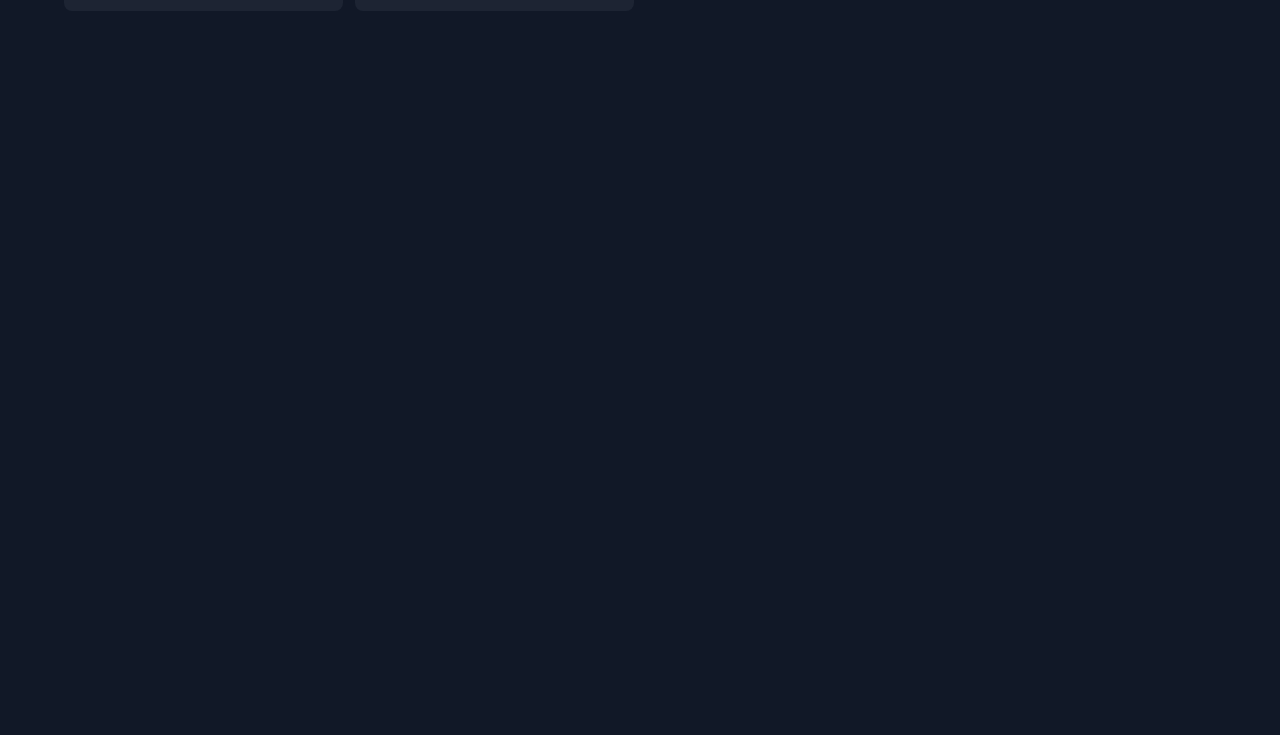
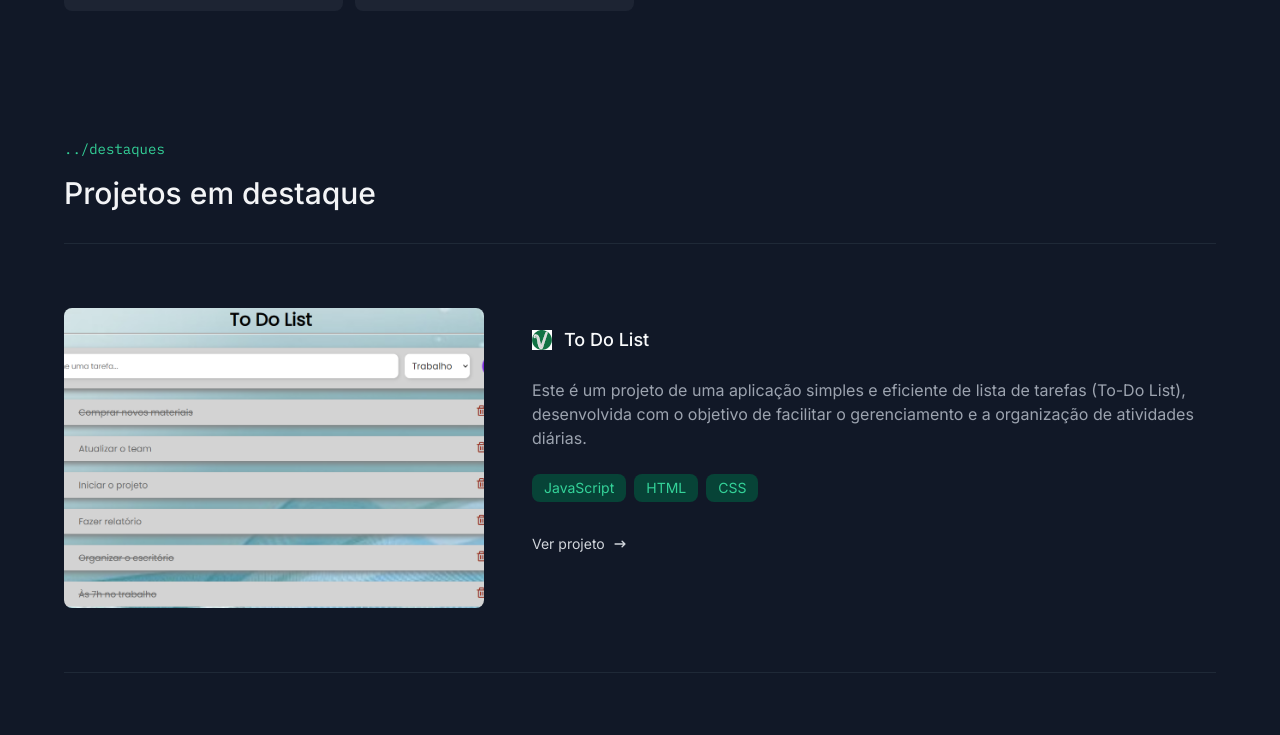
Before and after one commit to ValmirSGama/my-portfolio, a Next.js app: page / in a window 1280 px wide. Shown: the part 1160-1895 px from the top of the page. Before the commit the page ends 1235 px from the top, so only its background shows below. Built offline with nearby package versions, Linux system fonts and the light colour scheme.

Commit message:
Sessão de Projetos em destaque finalizado

```diff
--- /dev/null
+++ b/app/components/divider/horizontal.tsx
@@ -0,0 +1,11 @@
+import { cn } from '@/app/lib/utils'
+
+type HorizontalDividerProps = {
+  className?: string
+}
+
+export const HorizontalDivider = ({ className }: HorizontalDividerProps) => {
+  return (
+    <div className={cn('w-full my-8 border-b border-b-gray-800', className)} />
+  )
+}
--- /dev/null
+++ b/app/components/link/index.tsx
@@ -0,0 +1,19 @@
+import { cn } from '@/app/lib/utils'
+import NextLink from 'next/link'
+import { ComponentProps } from 'react'
+
+type LinkProps = ComponentProps<typeof NextLink>
+
+export const Link = ({ className, children, ...props }: LinkProps) => {
+  return (
+    <NextLink
+      className={cn(
+        'flex items-center gap-2 text-gray-300 text-sm hover:text-emerald-500 transition-colors',
+        className,
+      )}
+      {...props}
+    >
+      {children}
+    </NextLink>
+  )
+}
--- /dev/null
+++ b/app/components/pages/home/highlighted-projects/index.tsx
@@ -0,0 +1,52 @@
+import { HorizontalDivider } from '@/app/components/divider/horizontal'
+import { SectionTitle } from '@/app/components/section-title'
+import { ProjectCard } from './project-card'
+import { HiArrowNarrowRight } from 'react-icons/hi'
+import { Link } from '@/app/components/link'
+
+export const HighlightedProjects = () => {
+  const projects = [
+    {
+      alt: "Imagem Tambmail To Do List",
+      src: "/images/Tambmail To Do List.png",
+      title: "To Do List",
+      description:
+      "Este é um projeto de uma aplicação simples e eficiente de lista de tarefas (To-Do List), desenvolvida com o objetivo de facilitar o gerenciamento e a organização de atividades diárias.",
+      technologies: "JavaScript, HTML, CSS",
+      slug: "to-do-list"
+    },
+    {
+      alt: "Imagem Tambmail Relogio Analogico",
+      src: "/images/Thumbnail Relogio Analogico.png",
+      title: "Relógio Analógico",
+      description:
+        "Este projeto é um relógio analógico simples, desenvolvido em JavaScript, HTML e CSS. Conta também com um botão para alternar entre os modos claro e escuro.",
+      technologies: "JavaScript, HTML, CSS",
+      slug: "relogio-analogico"
+    }
+    // Adicione outros projetos conforme necessário
+  ]
+
+  return (
+    <section className="container py-16">
+      <SectionTitle subtitle="destaques" title="Projetos em destaque" />
+      <HorizontalDivider className="mb-16" />
+
+      <div>
+        {projects.map((project) => (
+          <div key={project.slug}>
+            <ProjectCard project={project} />
+            <HorizontalDivider className="my-16" />
+          </div>
+        ))}
+        <p className="flex items-center gap-1.5">
+          <span className="text-gray-400">Se interessou?</span>
+          <Link href="/projects" className="inline-flex">
+            Ver todos
+            <HiArrowNarrowRight />
+          </Link>
+        </p>
+      </div>
+    </section>
+  )
+}
--- /dev/null
+++ b/app/components/pages/home/highlighted-projects/project-card/index.tsx
@@ -0,0 +1,89 @@
+'use client'
+
+import { TechBadge } from '@/app/components/tech-badge'
+import Image from 'next/image'
+import { HiArrowNarrowRight } from 'react-icons/hi'
+import { motion } from 'framer-motion'
+import { fadeUpAnimation } from '@/app/lib/animations'
+import { Link } from '@/app/components/link'
+
+type ProjectCardProps = {
+  project: {
+    alt: string
+    src: string
+    title: string
+    description: string
+    technologies: string
+    slug: string
+  }
+}
+
+export const ProjectCard = ({ project }: ProjectCardProps) => {
+  return (
+    <motion.div
+      className="flex gap-6 lg:gap-12 flex-col lg:flex-row"
+      initial={{ opacity: 0, y: 100 }}
+      whileInView={{ opacity: 1, y: 0 }}
+      exit={{ opacity: 0, y: 100 }}
+      transition={{ duration: 0.5 }}
+    >
+      <motion.div
+        className="w-full h-[200px] sm:h-[300px] lg:w-[420px] lg:min-h-full"
+        initial={{ opacity: 0, y: 100, scale: 0.5 }}
+        whileInView={{ opacity: 1, y: 0, scale: 1 }}
+        exit={{ opacity: 0, y: 100, scale: 0.5 }}
+        transition={{ duration: 0.3, delay: 0.3 }}
+      >
+        <Image
+          src={project.src}
+          width={420}
+          height={304}
+          alt={project.alt}
+          className="w-full h-full object-cover rounded-lg"
+        />
+      </motion.div>
+
+      <div className="flex-1 lg:py-[18px]">
+        <motion.h3
+          className="flex items-center gap-3 font-medium text-lg text-gray-50"
+          {...fadeUpAnimation}
+          transition={{ duration: 0.7 }}
+        >
+          <Image
+            width={20}
+            height={20}
+            alt=""
+            src="/images/icons/project-title-icon.svg"
+          />
+          {project.title}
+        </motion.h3>
+
+        <motion.p
+          className="text-gray-400 my-6"
+          {...fadeUpAnimation}
+          transition={{ duration: 0.2, delay: 0.3 }}
+        >
+          {project.description}
+        </motion.p>
+
+        <div className="flex gap-x-2 gap-y-3 flex-wrap lg:max-w-[350px] mb-8">
+          {project.technologies.split(', ').map((tech, i) => (
+            <TechBadge
+              name={tech}
+              key={`${project.title}-tech-${tech}`}
+              initial={{ opacity: 0, scale: 0 }}
+              whileInView={{ opacity: 1, scale: 1 }}
+              exit={{ opacity: 0, scale: 0 }}
+              transition={{ duration: 0.2, delay: 0.5 + i * 0.1 }}
+            />
+          ))}
+        </div>
+
+        <Link href={`/projects/${project.slug}`}>
+          Ver projeto
+          <HiArrowNarrowRight />
+        </Link>
+      </div>
+    </motion.div>
+  )
+}
--- a/app/page.tsx
+++ b/app/page.tsx
@@ -1,4 +1,5 @@
 import { HeroSection } from "./components/pages/home/hero-section";
+import { HighlightedProjects } from "./components/pages/home/highlighted-projects";
 import { KnownTechs } from "./components/pages/home/known-techs";
 
 export default async function Home() {
@@ -6,6 +7,7 @@ export default async function Home() {
     <>
       <HeroSection />
       <KnownTechs />
+      <HighlightedProjects />
     </>
   )
 }
```
